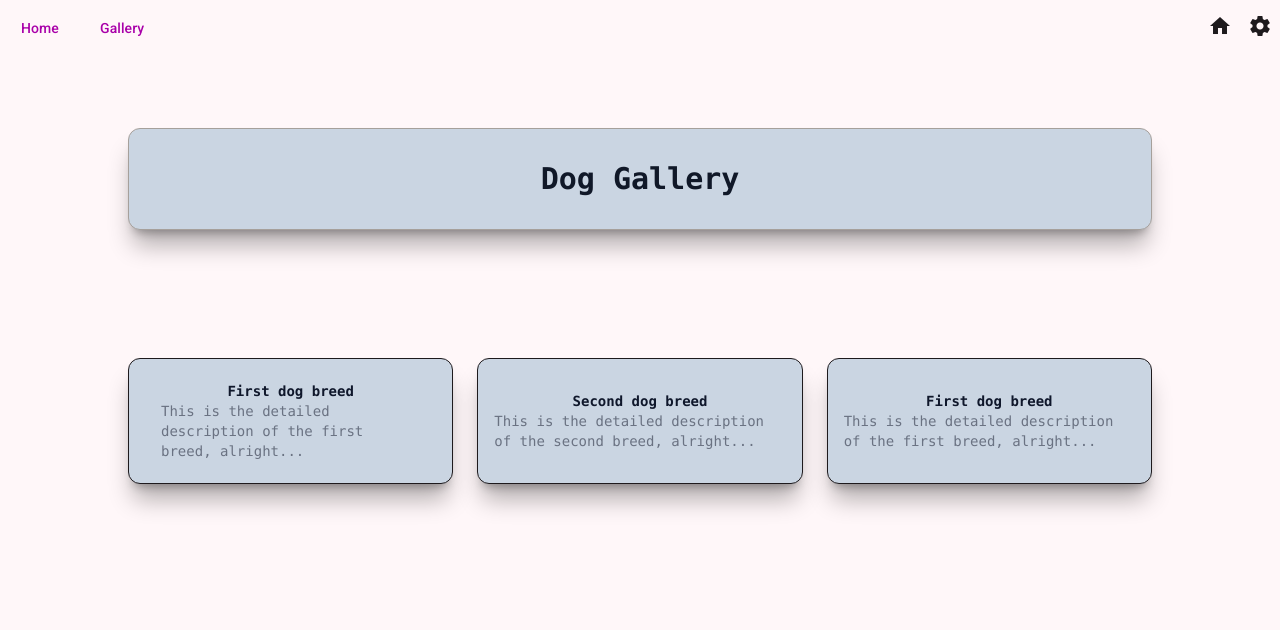
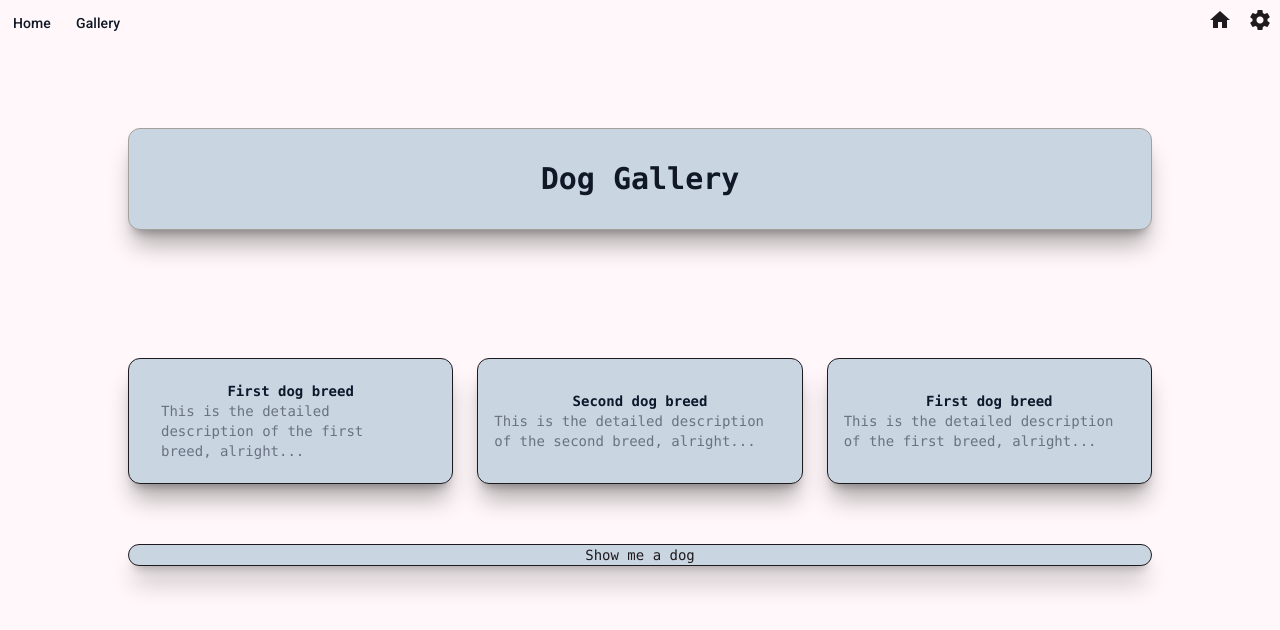
Before and after one commit to msgsummerpractice/laszlo_ludescher, an Angular app in the folder self_learning/angular/ng-app/: page / in a window 1280 px wide. Shown: the top 630 px of the page. Built offline with nearby package versions, Linux system fonts and the light colour scheme.

Commit message:
add RxJS and signals for image fetching

```diff
--- a/self_learning/angular/ng-app/src/app/app.html
+++ b/self_learning/angular/ng-app/src/app/app.html
@@ -1,10 +1,10 @@
-<div>
+<div class="flex flex-col relative">
   <mat-toolbar-row
-    class="absolute top-0 left-0 right-0 flex items-center z-10 justify-between bg-olive-400"
+    class="absolute top-0 left-0 right-0 flex items-center z-10 justify-between bg-linear-to-b from-olive-500 to-olive-300"
   >
-    <div class="p-2 flex gap-4">
-      <a mat-button href="#home">Home</a>
-      <a mat-button href="#gallery">Gallery</a>
+    <div>
+      <a mat-button href="#home" style="color: var(--color-gray-900)">Home</a>
+      <a mat-button href="#gallery" style="color: var(--color-gray-900)">Gallery</a>
     </div>
     <div class="p-2 flex gap-4">
       <button>
@@ -19,14 +19,15 @@
       </button>
     </div>
   </mat-toolbar-row>
-  <div class="p-32 bg-olive-300 flex flex-col h-dvh font-mono">
+
+  <div class="flex-1 p-32 pb-0 bg-olive-300 flex flex-col font-mono">
     <header
       class="bg-slate-300 py-8 px-4 border border-stone-400 shadow-xl/30 flex items-center justify-center rounded-xl"
     >
       <p class="text-3xl font-bold text-gray-900">Dog Gallery</p>
     </header>
 
-    <div class="pt-32 flex flex-col md:grid grid-cols-3 gap-6 md:">
+    <div class="pt-32 flex flex-col md:grid grid-cols-3 gap-6">
       <div
         class="bg-slate-300 px-8 py-4 border border-olive-400 shadow-xl/30 flex flex-col items-center justify-center rounded-xl"
       >
@@ -54,8 +55,11 @@
         </p>
       </div>
     </div>
+
+    <image-viewer></image-viewer>
   </div>
+
+  <div
+    class="flex flex-col items-center justify-center w-full py-20 bg-linear-to-b from-olive-300 to-olive-500 text-white/70"
+  ></div>
 </div>
-<div
-  class="absolute bottom-0 -z-1 flex flex-col items-center justify-center w-full py-20 bg-gradient-to-b from-olive-300 to-olive-400 text-white/70"
-></div>
--- a/self_learning/angular/ng-app/src/app/app.ts
+++ b/self_learning/angular/ng-app/src/app/app.ts
@@ -3,10 +3,12 @@ import { MatButton } from '@angular/material/button';
 import { MatIcon } from '@angular/material/icon';
 import { MatToolbar, MatToolbarRow } from '@angular/material/toolbar';
 import { RouterOutlet } from '@angular/router';
+import { ImageViewerComponent } from './components/image-viewer.component';
+import { HttpClient } from '@angular/common/http';
 
 @Component({
   selector: 'app-root',
-  imports: [RouterOutlet, MatButton, MatToolbarRow, MatIcon],
+  imports: [RouterOutlet, MatButton, MatToolbarRow, MatIcon, ImageViewerComponent],
   templateUrl: './app.html',
   styleUrl: './app.css',
 })
--- /dev/null
+++ b/self_learning/angular/ng-app/src/app/components/image-viewer.component.ts
@@ -0,0 +1,57 @@
+import { Component, inject } from '@angular/core';
+import { of } from 'rxjs';
+import { filter, map } from 'rxjs/operators';
+import { interval } from 'rxjs';
+import { sample } from 'rxjs/operators';
+import { fromFetch } from 'rxjs/fetch';
+import { signal } from '@angular/core';
+import { HttpClient } from '@angular/common/http';
+
+@Component({
+  selector: 'image-viewer',
+  standalone: true,
+  template: `
+    <div class="flex flex-col justify-center py-15">
+      <style>
+        .image-container {
+          display: flex;
+          justify-content: center;
+          height: 300px;
+          padding: 50px;
+        }
+      </style>
+      <button
+        id="showDogBtn"
+        (click)="showDogImage()"
+        class="bg-slate-300 border border-olive-400 shadow-xl/30 rounded-xl min-w"
+      >
+        Show me a dog
+      </button>
+    </div>
+    @if (imageUrl()) {
+      <div
+        class=" bg-slate-300 border-olive-400 shadow-xl/30 rounded-xl min-w p-4 flex items-center justify-center"
+      >
+        <img id="image" [src]="imageUrl()" class="w-full h-72 object-cover rounded-lg" />
+      </div>
+    }
+  `,
+})
+export class ImageViewerComponent {
+  imageUrl = signal<string | null>(null);
+  private http = inject(HttpClient);
+  showDogImage() {
+    type DogApiResponse = {
+      message: string;
+      status: string;
+    };
+
+    this.http
+      .get<DogApiResponse>('https://dog.ceo/api/breeds/image/random', {
+        responseType: 'json',
+      })
+      .subscribe((response) => {
+        this.imageUrl.set(response.message);
+      });
+  }
+}
--- /dev/null
+++ b/self_learning/angular/ng-app/src/app/fetchDog.ts
@@ -0,0 +1,36 @@
+import { of } from 'rxjs';
+import { filter, map } from 'rxjs/operators';
+import { interval } from 'rxjs';
+import { sample } from 'rxjs/operators';
+import { fromFetch } from 'rxjs/fetch';
+
+type DogApiResponse = {
+  message: string;
+  status: string;
+};
+
+const button: HTMLButtonElement = document.getElementById('showDogBtn') as HTMLButtonElement;
+button.addEventListener('click', showDog);
+
+async function showDog(): Promise<void> {
+  button.innerHTML = 'halo';
+  let image: HTMLImageElement = document.getElementById('image') as HTMLImageElement;
+  try {
+    const data$ = fromFetch('https://dog.ceo/api/breeds/image/random').pipe(
+      map((response) => {
+        if (response.ok) {
+          return response.json();
+        } else {
+          return of({ error: true, message: `Error ${response.status}` });
+        }
+      }),
+    );
+
+    data$.subscribe({
+      next: (result) => console.log(result),
+      complete: () => console.log('done'),
+    });
+  } catch (error) {
+    console.error('Failed to fetch dog image:', error);
+  }
+}
```
